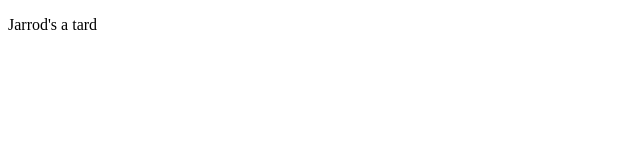
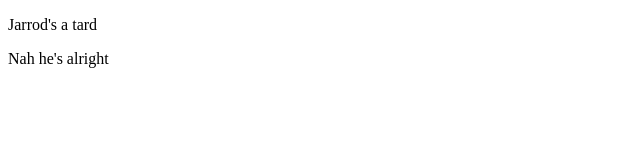
Before and after one commit to chunkynutella/jarrodandbillsonshodown, a plain HTML site: page index.html in a window 1280 px wide. Shown: the full height of the page, 0-640 px from the left. Drawn offline with Linux system fonts and the light colour scheme.

Commit message:
Added some sympathy

```diff
--- a/index.html
+++ b/index.html
@@ -3,5 +3,6 @@
 	<title>Testing shit</title>
 	<body>
 		<p>Jarrod's a tard</p>
+		<p>Nah he's alright</p>
 	</body>
 </html>
```
